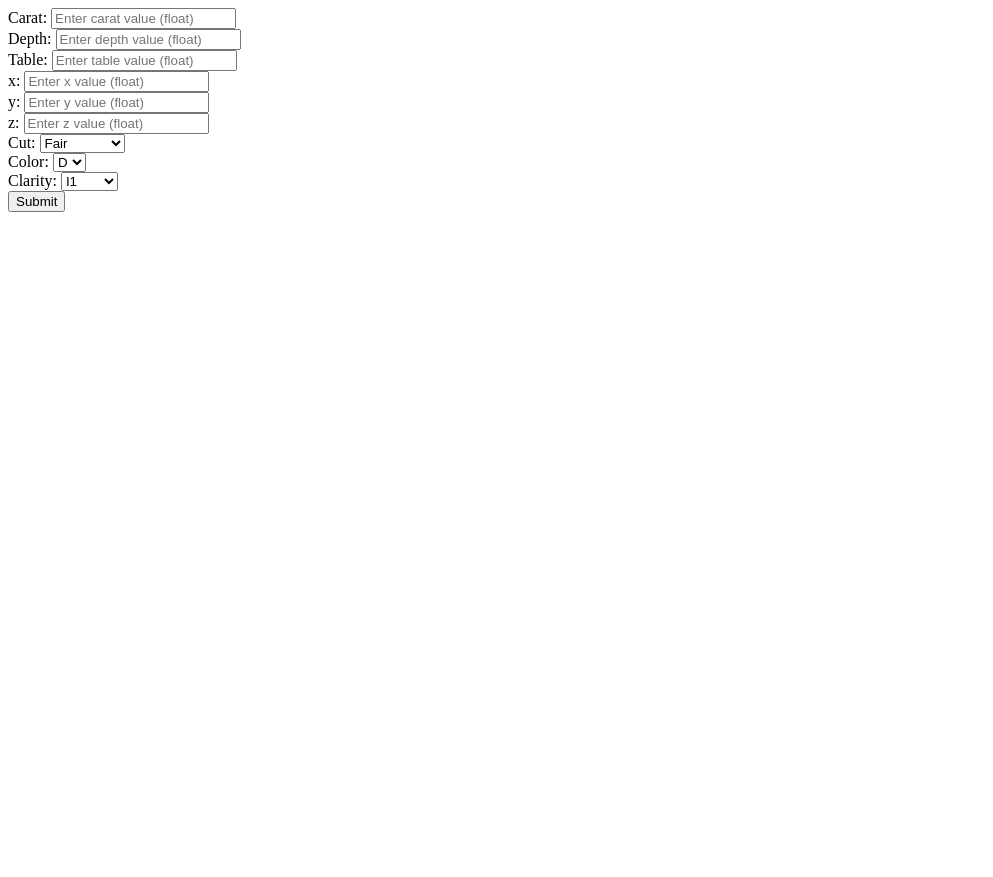
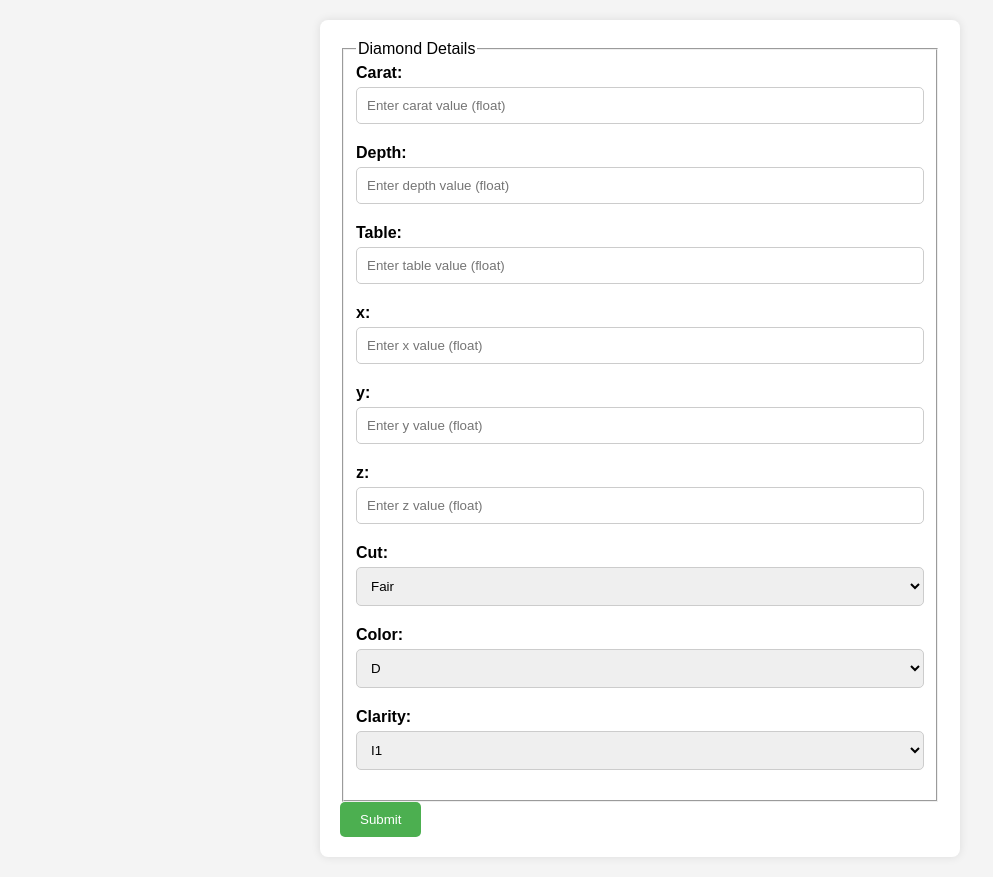
Before and after one commit to msaiprathyush/diamondpriceprediction, a Flask app: page /predict in a window 1280 px wide. Shown: the whole page, without its empty margins (0-993 px from the left). Before the commit the page ends 212 px from the top, so only its background shows below. Run offline with Flask 3, Linux system fonts and the light colour scheme.

Commit message:
front page mod

```diff
--- a/docker-compose.yaml
+++ b/docker-compose.yaml
@@ -16,4 +16,4 @@ services:
     image: flaskimage
     container_name: gemstone-prediction-flask
     ports:
-      - "80:80"
+      - "8000:8000"
--- a/templates/form.html
+++ b/templates/form.html
@@ -1,39 +1,90 @@
-<html>
+<!DOCTYPE html>
+<html lang="en">
+<head>
+<meta charset="UTF-8">
+<meta name="viewport" content="width=device-width, initial-scale=1.0">
+<title>Diamond Prediction Form</title>
+<style>
+  body {
+    font-family: Arial, sans-serif;
+    background-color: #f4f4f4;
+    margin: 0;
+    padding: 0;
+  }
+  form {
+    max-width: 600px;
+    margin: 20px auto;
+    padding: 20px;
+    background-color: #fff;
+    border-radius: 8px;
+    box-shadow: 0 0 10px rgba(0, 0, 0, 0.1);
+  }
+  .form-group {
+    margin-bottom: 20px;
+  }
+  label {
+    display: block;
+    font-weight: bold;
+    margin-bottom: 5px;
+  }
+  input[type="text"], select {
+    width: 100%;
+    padding: 10px;
+    border: 1px solid #ccc;
+    border-radius: 5px;
+    box-sizing: border-box;
+  }
+  input[type="submit"] {
+    background-color: #4caf50;
+    color: #fff;
+    border: none;
+    padding: 10px 20px;
+    border-radius: 5px;
+    cursor: pointer;
+  }
+  input[type="submit"]:hover {
+    background-color: #45a049;
+  }
+</style>
+</head>
 <body>
   <form action="{{url_for('predict_datapoint')}}" method="POST">
+    <fieldset>
+      <legend>Diamond Details</legend>
+
       <div class="form-group">
         <label for="carat">Carat:</label>
-        <input type="text" id="carat" name="carat" placeholder="Enter carat value (float)">
+        <input type="text" id="carat" name="carat" placeholder="Enter carat value (float)" required>
       </div>
 
       <div class="form-group">
         <label for="depth">Depth:</label>
-        <input type="text" id="depth" name="depth" placeholder="Enter depth value (float)">
+        <input type="text" id="depth" name="depth" placeholder="Enter depth value (float)" required>
       </div>
 
       <div class="form-group">
         <label for="table">Table:</label>
-        <input type="text" id="table" name="table" placeholder="Enter table value (float)">
+        <input type="text" id="table" name="table" placeholder="Enter table value (float)" required>
       </div>
 
       <div class="form-group">
         <label for="x">x:</label>
-        <input type="text" id="x" name="x" placeholder="Enter x value (float)">
+        <input type="text" id="x" name="x" placeholder="Enter x value (float)" required>
       </div>
 
       <div class="form-group">
         <label for="y">y:</label>
-        <input type="text" id="y" name="y" placeholder="Enter y value (float)">
+        <input type="text" id="y" name="y" placeholder="Enter y value (float)" required>
       </div>
 
       <div class="form-group">
         <label for="z">z:</label>
-        <input type="text" id="z" name="z" placeholder="Enter z value (float)">
+        <input type="text" id="z" name="z" placeholder="Enter z value (float)" required>
       </div>
 
       <div class="form-group">
         <label for="cut">Cut:</label>
-  <select id="cut" name="cut">
+        <select id="cut" name="cut" required>
           <option value="Fair">Fair</option>
           <option value="Good">Good</option>
           <option value="Very Good">Very Good</option>
@@ -44,7 +95,7 @@
 
       <div class="form-group">
         <label for="color">Color:</label>
-  <select id="color" name="color">
+        <select id="color" name="color" required>
           <option value="D">D</option>
           <option value="E">E</option>
           <option value="F">F</option>
@@ -57,7 +108,7 @@
 
       <div class="form-group">
         <label for="clarity">Clarity:</label>
-  <select id="clarity" name="clarity">
+        <select id="clarity" name="clarity" required>
           <option value="I1">I1</option>
           <option value="SI2">SI2</option>
           <option value="SI1">SI1</option>
@@ -68,8 +119,7 @@
           <option value="IF">IF</option>
         </select>
       </div>
-
-<div style="clear:both;"></div>
+    </fieldset>
     <input type="submit" value="Submit">
   </form>
 </body>
```
Also changed, not shown: 1 other file. Lines whose indentation alone changed are shown as unchanged.
